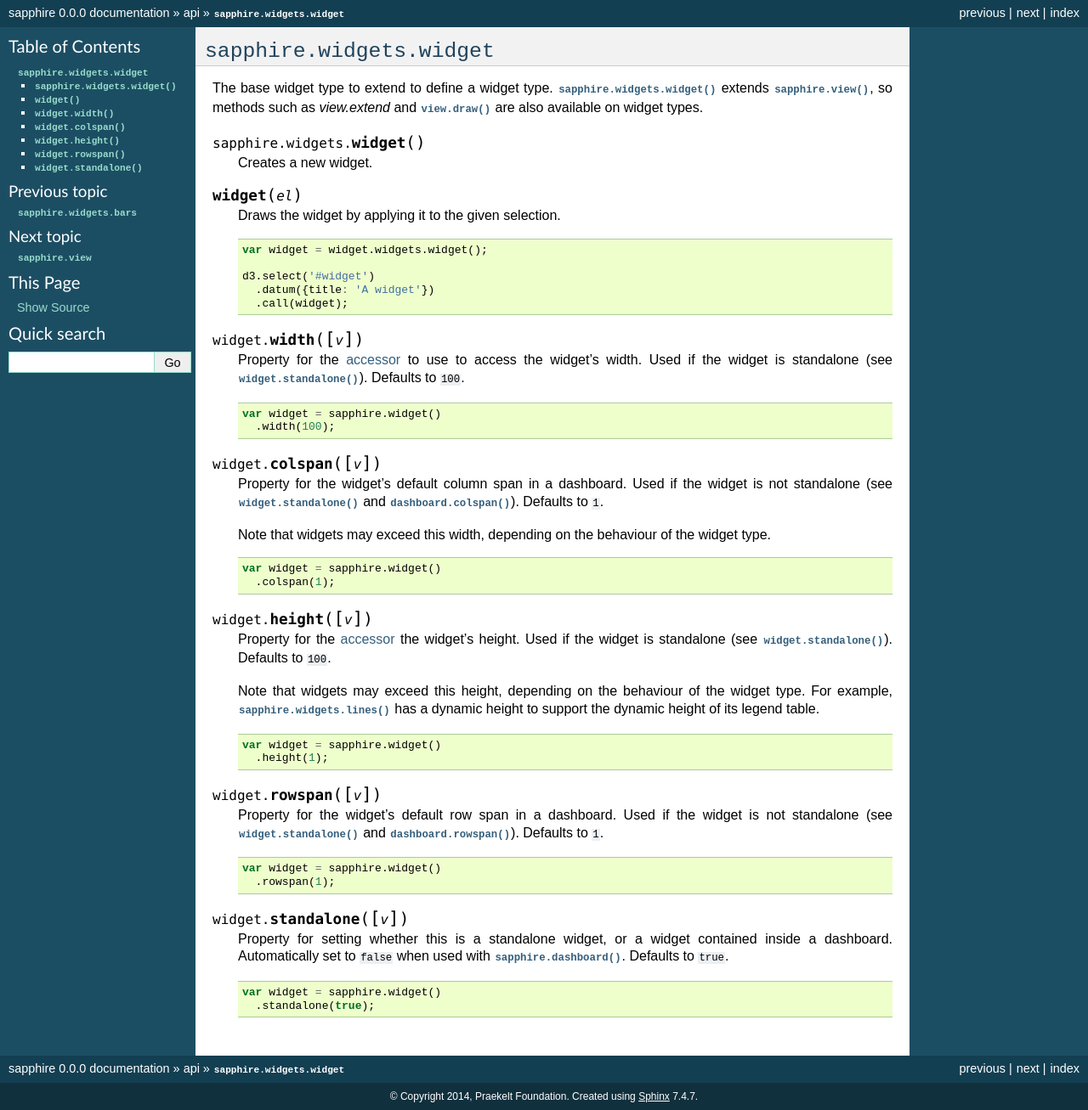
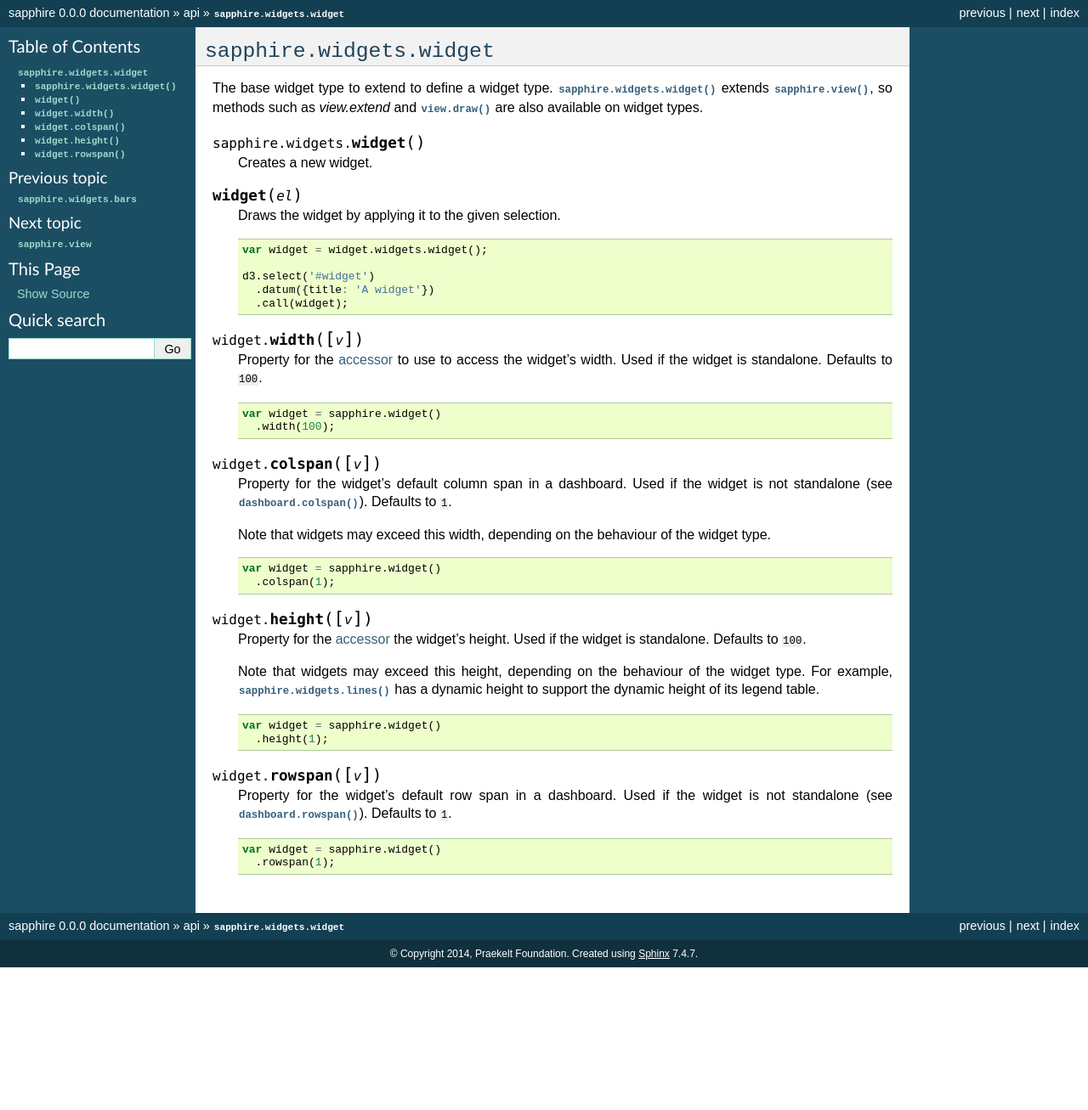
Before and after one commit to praekelt/sapphire, a Sphinx documentation site: the page built from docs/api/widgets/widget.rst, in a window 1280 px wide. Shown: the whole page at 85% size. Built offline with Sphinx 7.4.7, drawn with Linux system fonts in a browser that asks for light colours; after the commit the page ends 1139 px from its top, so only the background shows below that.

Commit message:
Remove .standalone() methods from widget docs

```diff
--- a/docs/api/widgets/widget.rst
+++ b/docs/api/widgets/widget.rst
@@ -25,9 +25,8 @@ as `view.extend` and :func:`view.draw` are also available on widget types.
 
 .. function:: widget.width([v])
 
-  Property for the :ref:`accessor <accessors>` to use to access the widget's
-  width. Used if the widget is standalone (see :func:`widget.standalone`).
-  Defaults to ``100``.
+  Property for the :ref:`accessor <accessors>` to use to access the
+  widget's width. Used if the widget is standalone. Defaults to ``100``.
 
   .. code-block:: javascript
 
@@ -38,8 +37,8 @@ as `view.extend` and :func:`view.draw` are also available on widget types.
 .. function:: widget.colspan([v])
 
   Property for the widget's default column span in a dashboard. Used if the
-  widget is not standalone (see :func:`widget.standalone` and
-  :func:`dashboard.colspan`). Defaults to ``1``.
+  widget is not standalone (see :func:`dashboard.colspan`).
+  Defaults to ``1``.
 
   Note that widgets may exceed this width, depending on the behaviour of the
   widget type.
@@ -52,8 +51,8 @@ as `view.extend` and :func:`view.draw` are also available on widget types.
 
 .. function:: widget.height([v])
 
-  Property for the :ref:`accessor <accessors>` the widget's height. Used if the
-  widget is standalone (see :func:`widget.standalone`). Defaults to ``100``.
+  Property for the :ref:`accessor <accessors>` the widget's height. Used
+  if the widget is standalone.  Defaults to ``100``.
 
   Note that widgets may exceed this height, depending on the behaviour of the
   widget type. For example, :func:`sapphire.widgets.lines` has a dynamic height
@@ -67,9 +66,9 @@ as `view.extend` and :func:`view.draw` are also available on widget types.
 
 .. function:: widget.rowspan([v])
 
-  Property for the widget's default row span in a dashboard. Used if the widget
-  is not standalone (see :func:`widget.standalone` and
-  :func:`dashboard.rowspan`). Defaults to ``1``.
+  Property for the widget's default row span in a dashboard. Used if the
+  widget is not standalone (see :func:`dashboard.rowspan`).
+  Defaults to ``1``.
 
   .. code-block:: javascript
 
@@ -77,16 +76,4 @@ as `view.extend` and :func:`view.draw` are also available on widget types.
       .rowspan(1);
 
 
-.. function:: widget.standalone([v])
-
-  Property for setting whether this is a standalone widget, or a widget
-  contained inside a dashboard. Automatically set to ``false`` when used with
-  :func:`sapphire.dashboard`. Defaults to ``true``.
-
-  .. code-block:: javascript
-
-    var widget = sapphire.widget()
-      .standalone(true);
-
-
 .. _d3.select: https://github.com/mbostock/d3/wiki/Selections#selecting-elements
```
Also changed, not shown: docs/api/widgets/bars.rst (+8 -23 lines), docs/api/widgets/last.rst (+3 -17 lines), docs/api/widgets/lines.rst (+5 -18 lines).
